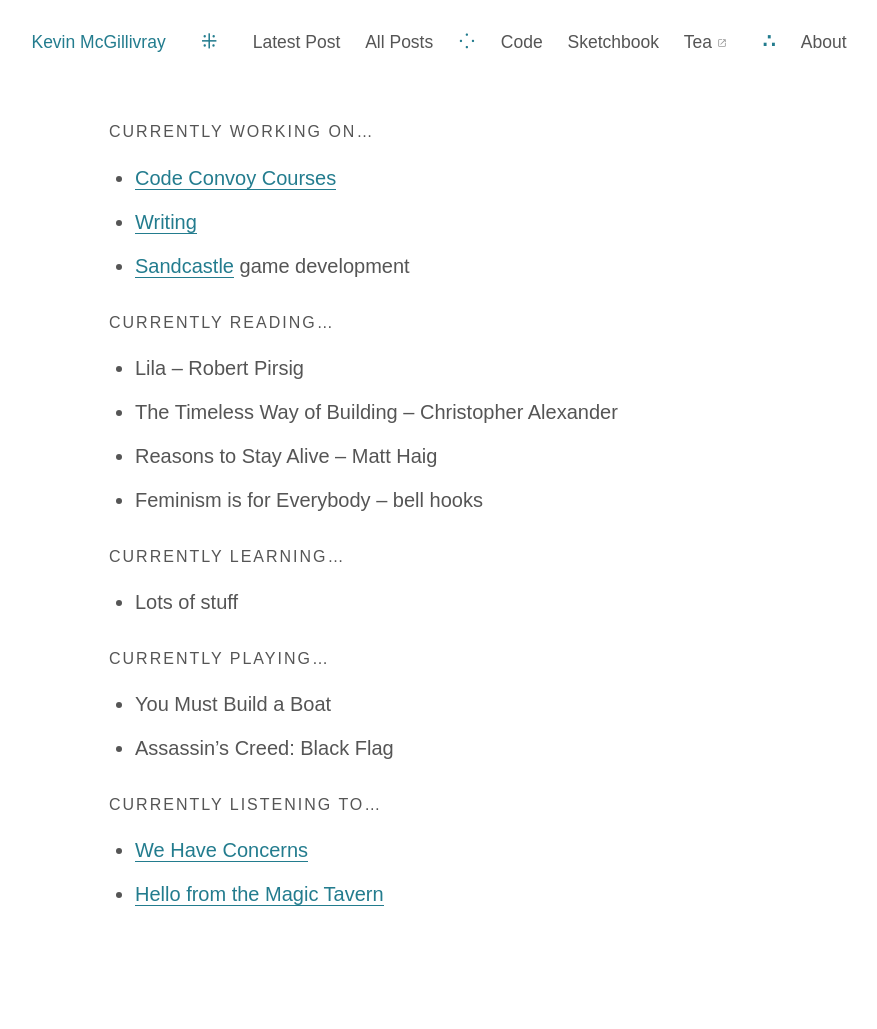
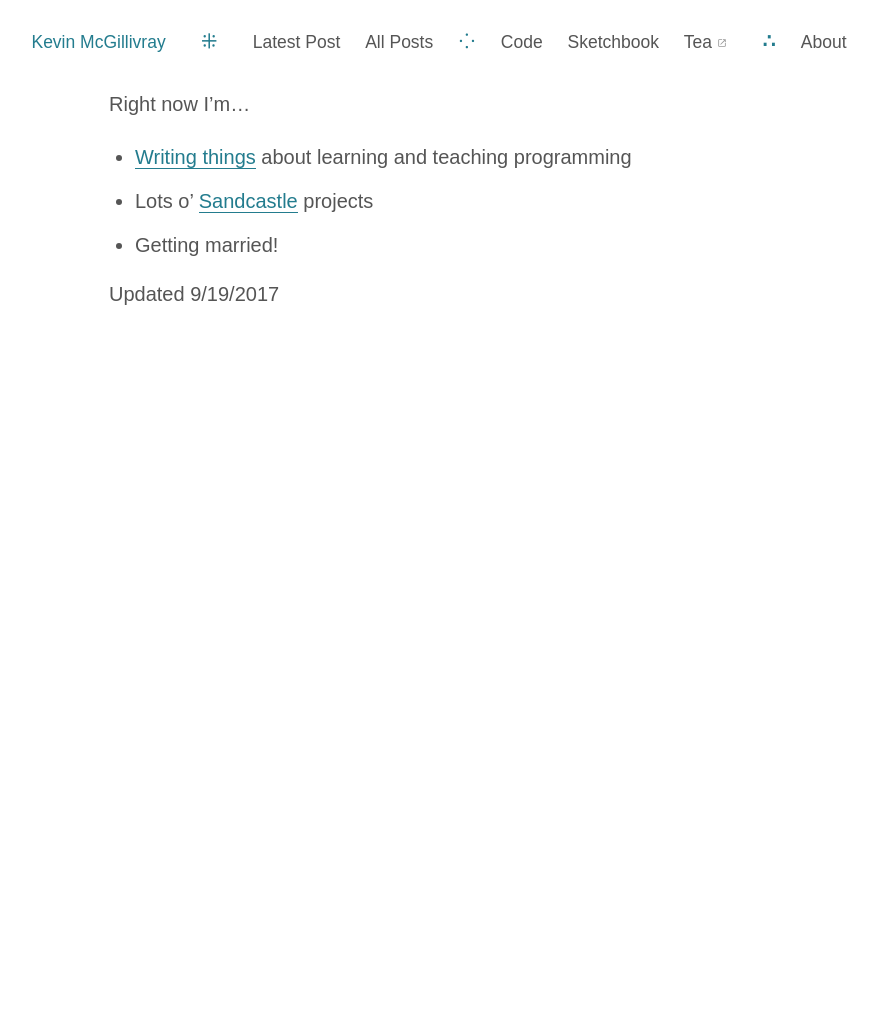
Before and after one commit to kmcgillivray/kmcgillivray.github.io, a Jekyll site: the page built from status/index.md, in a window 1280 px wide. Shown: the whole page, without its empty margins (201-1078 px from the left). Built offline with Jekyll 4.4.1, drawn with Linux system fonts in a browser that asks for light colours; nearby versions of some CDN libraries; after the commit the page ends 900 px from its top, so only the background shows below that.

Commit message:
Update status

```diff
--- a/status/index.md
+++ b/status/index.md
@@ -3,29 +3,10 @@
 title: Status
 ---
 
-### Currently working on...
+Right now I'm...
 
-* [Code Convoy Courses](http://codeconvoy.com)
-* [Writing](/archive)
-* [Sandcastle](http://sandcastle.co) game development
+* [Writing things](/code) about learning and teaching programming
+* Lots o' [Sandcastle](http://sandcastle.co) projects
+* Getting married!
 
-### Currently reading...
-
-* Lila – Robert Pirsig
-* The Timeless Way of Building – Christopher Alexander
-* Reasons to Stay Alive – Matt Haig
-* Feminism is for Everybody – bell hooks
-
-### Currently learning...
-
-* Lots of stuff
-
-### Currently playing...
-
-* You Must Build a Boat
-* Assassin's Creed: Black Flag
-
-### Currently listening to...
-
-* [We Have Concerns](http://www.wehaveconcerns.com)
-* [Hello from the Magic Tavern](http://hellofromthemagictavern.com)
+Updated 9/19/2017
```
